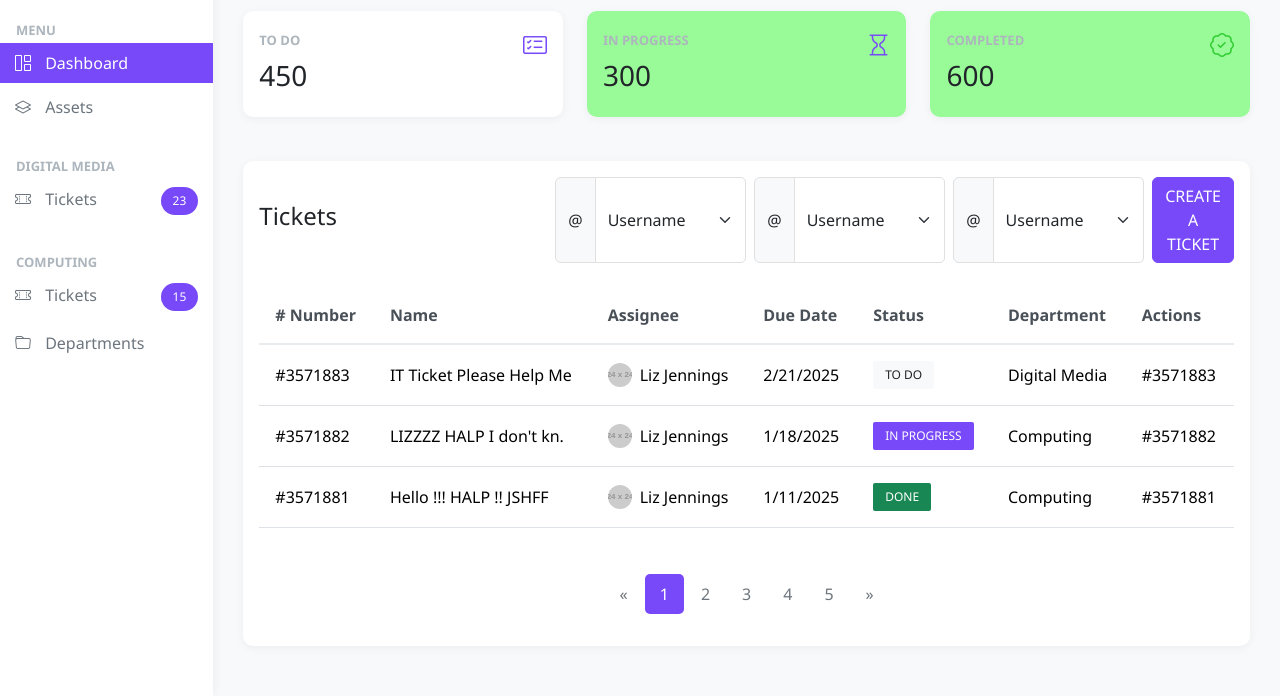
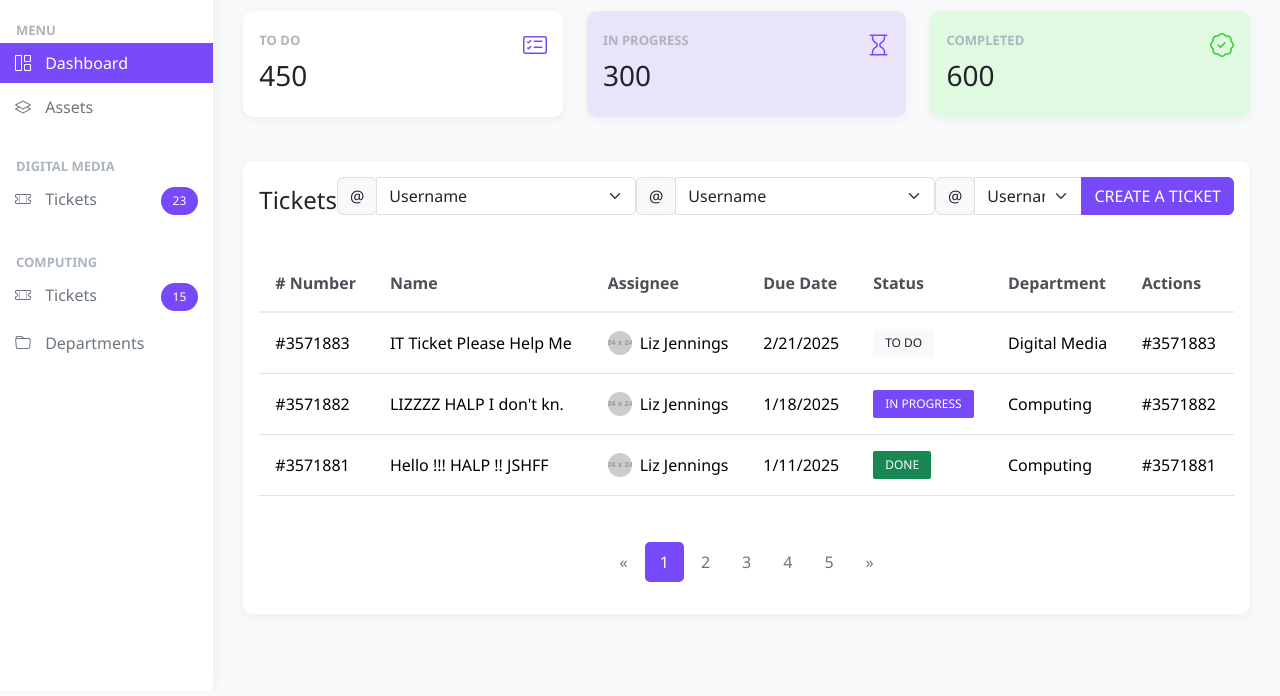
Before and after one commit to prinsaghimire/ticketingsystem, a plain HTML site: page index.html in a window 1280 px wide. Shown: the part 110-806 px from the top of the page. Drawn offline with nearby package versions, Linux system fonts and the light colour scheme; placeholder pictures from the web are drawn by us.

Commit message:
CSS changes

```diff
--- a/index.html
+++ b/index.html
@@ -131,27 +131,33 @@
                         <div class="card-body">
                             <div class="d-flex justify-content-between align-items-center mb-4">
                                 <h4>Tickets</h4>
-                                <div class="filters d-flex">
-                                    <div class="input-group me-2">
-                                        <span class="input-group-text">@</span>
+                                <div class="input-group mb-3">
+                                    <div class="input-group-prepend">
+                                      <span class="input-group-text" id="basic-addon1">@</span>
+                                    </div>
                                     <select class="form-select">
                                         <option>Username</option>
                                     </select>
                                   </div>
-                                    <div class="input-group me-2">
-                                        <span class="input-group-text">@</span>
+                                  <div class="input-group mb-3">
+                                    <div class="input-group-prepend">
+                                      <span class="input-group-text" id="basic-addon1">@</span>
+                                    </div>
                                     <select class="form-select">
                                         <option>Username</option>
                                     </select>
                                   </div>
-                                    <div class="input-group me-2">
-                                        <span class="input-group-text">@</span>
+                                  <div class="input-group mb-3">
+                                    <div class="input-group-prepend">
+                                      <span class="input-group-text" id="basic-addon1">@</span>
+                                    </div>
                                     <select class="form-select">
                                         <option>Username</option>
                                     </select>
+                                    <button class="btn btn-primary" data-bs-toggle="modal" data-bs-target="#createTicketModal">CREATE A TICKET</button>
                                   </div>
-                                    <button class="btn btn-primary">CREATE A TICKET</button>
-                                </div>
+
+
                             </div>
 
                             <div class="table-responsive">
--- a/style.css
+++ b/style.css
@@ -79,11 +79,11 @@ body {
 }
 
 .bg-light-green {
-    background-color:#98fb98;
+    background-color:#98fb9840;
 }
 
 .bg-light-purple {
-    background-color: #98fb98;
+    background-color: #aa8bff30;
 }
 
 /* Table Styles */
```
Lines whose indentation alone changed are shown as unchanged.
